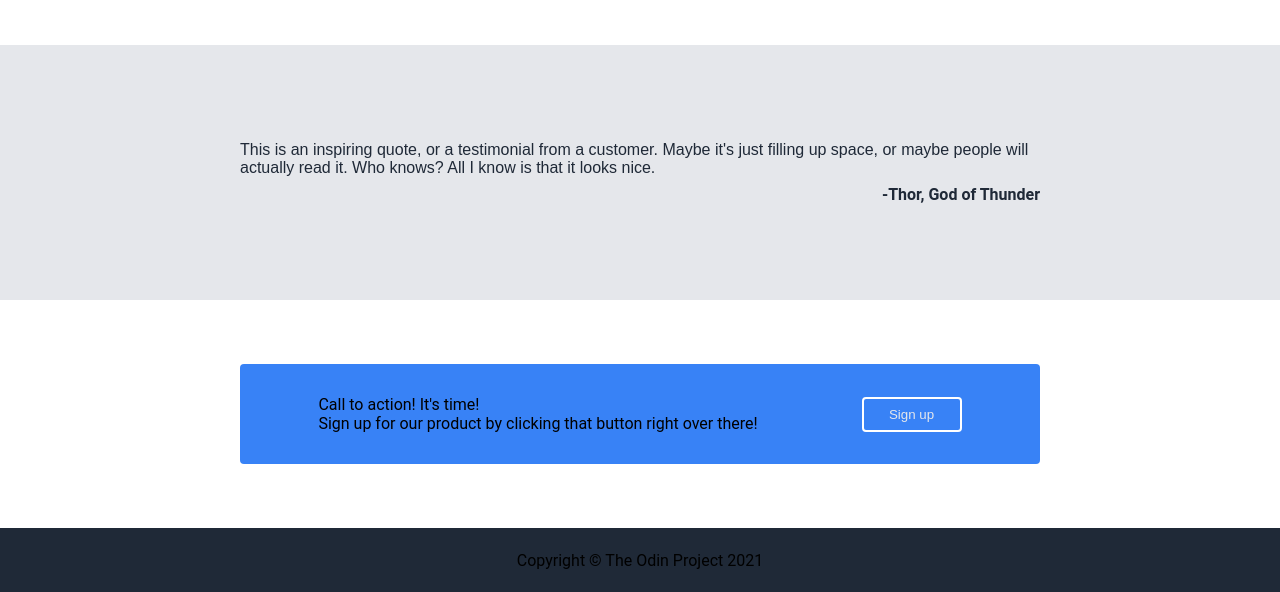
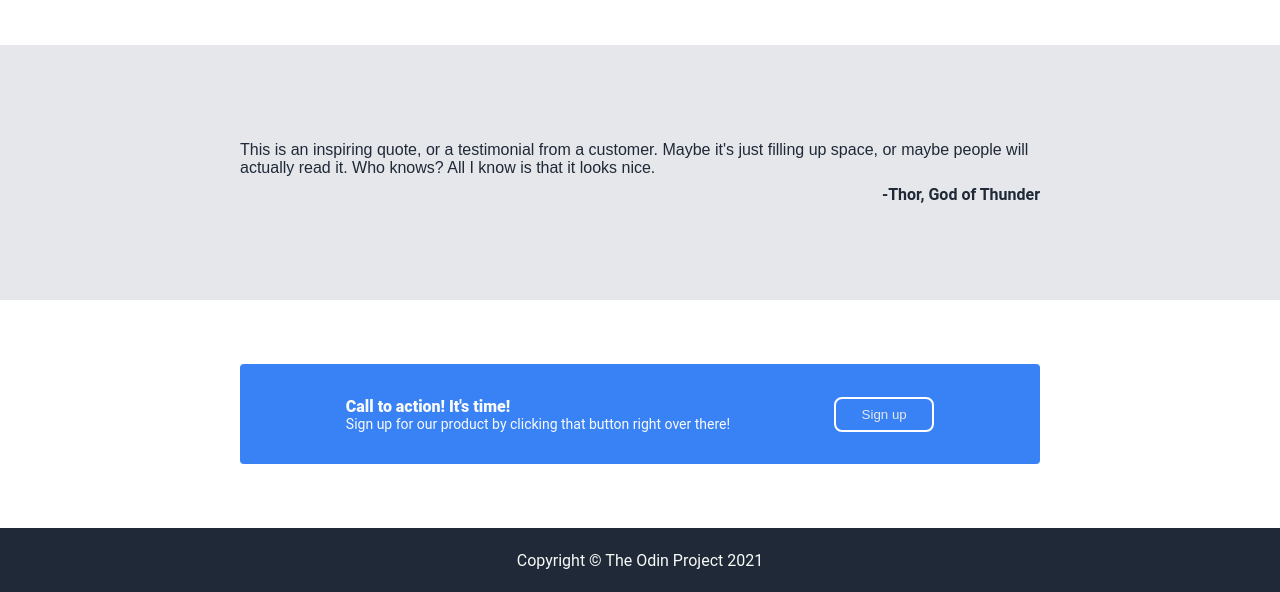
Before and after one commit to SarahDavis2/landing-page, a plain HTML site: page index.html in a window 1280 px wide. Shown: the part 605-1197 px from the top of the page. Drawn offline with Linux system fonts and the light colour scheme.

Commit message:
style cta and footer

```diff
--- a/style/style.css
+++ b/style/style.css
@@ -72,7 +72,7 @@ body {
 .sign-up {
     background-color: #3882f6;
     color: #e5e7eb;
-    border-radius: 4px;
+    border-radius: 8px;
     border: none;
     padding: 8px 16px;
     width: 100px;
@@ -98,6 +98,10 @@ body {
     font-size: 36px;
     color: #1f2937;
     font-weight: 900;
+}
+
+.rand-info .subtext {
+    color: #1f2937;
 }
 
 .container .info {
@@ -147,6 +151,15 @@ body {
     align-items: center;
     display: flex;
     gap: 104px;
+    color: #f9faf8;
+}
+
+.cta .title {
+    font-weight: 900;
+}
+
+.cta .subtext {
+    font-size: 14px;
 }
 
 .cta .sign-up {
@@ -158,4 +171,5 @@ body {
     justify-content: center;
     align-items: center;
     height: 64px;
+    color: #f9faf8;
 }
```
